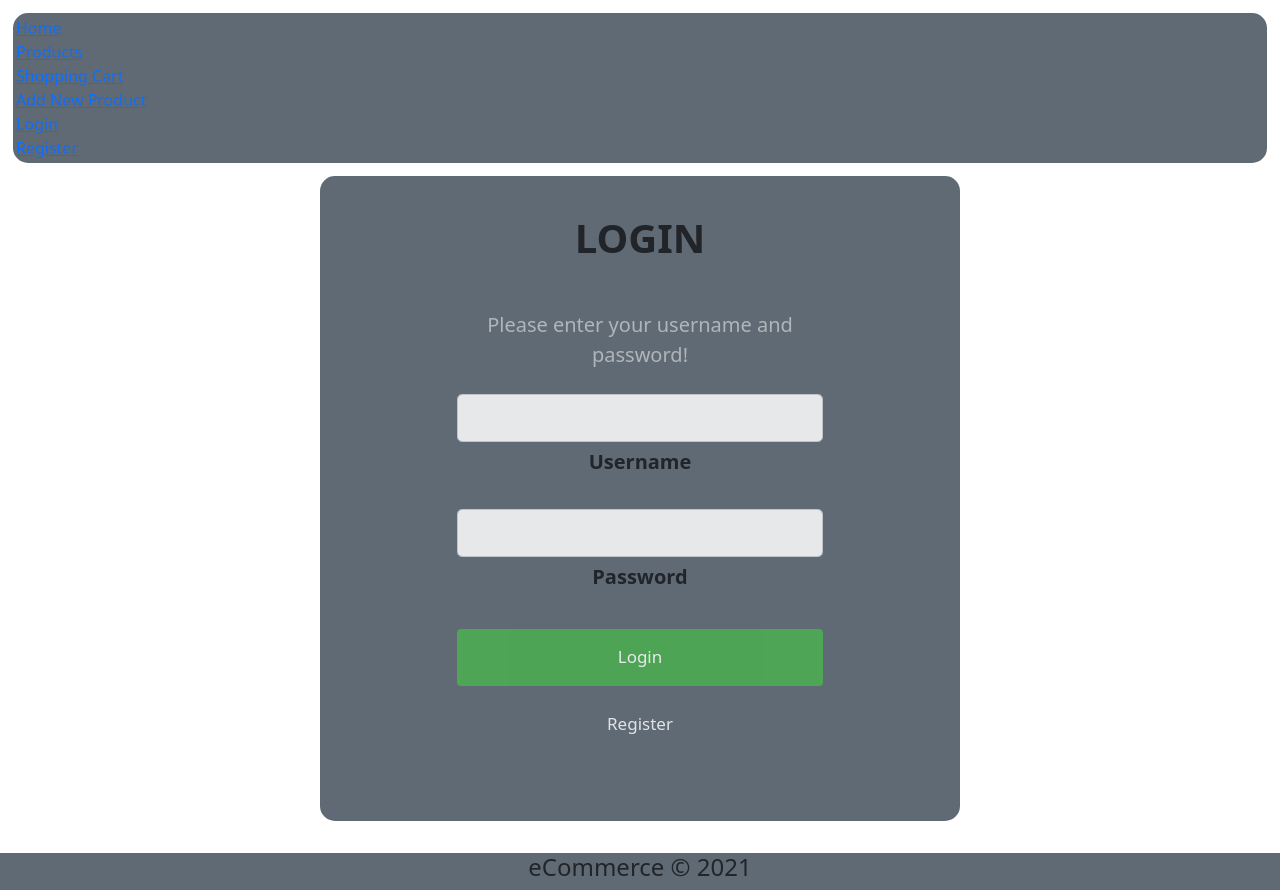
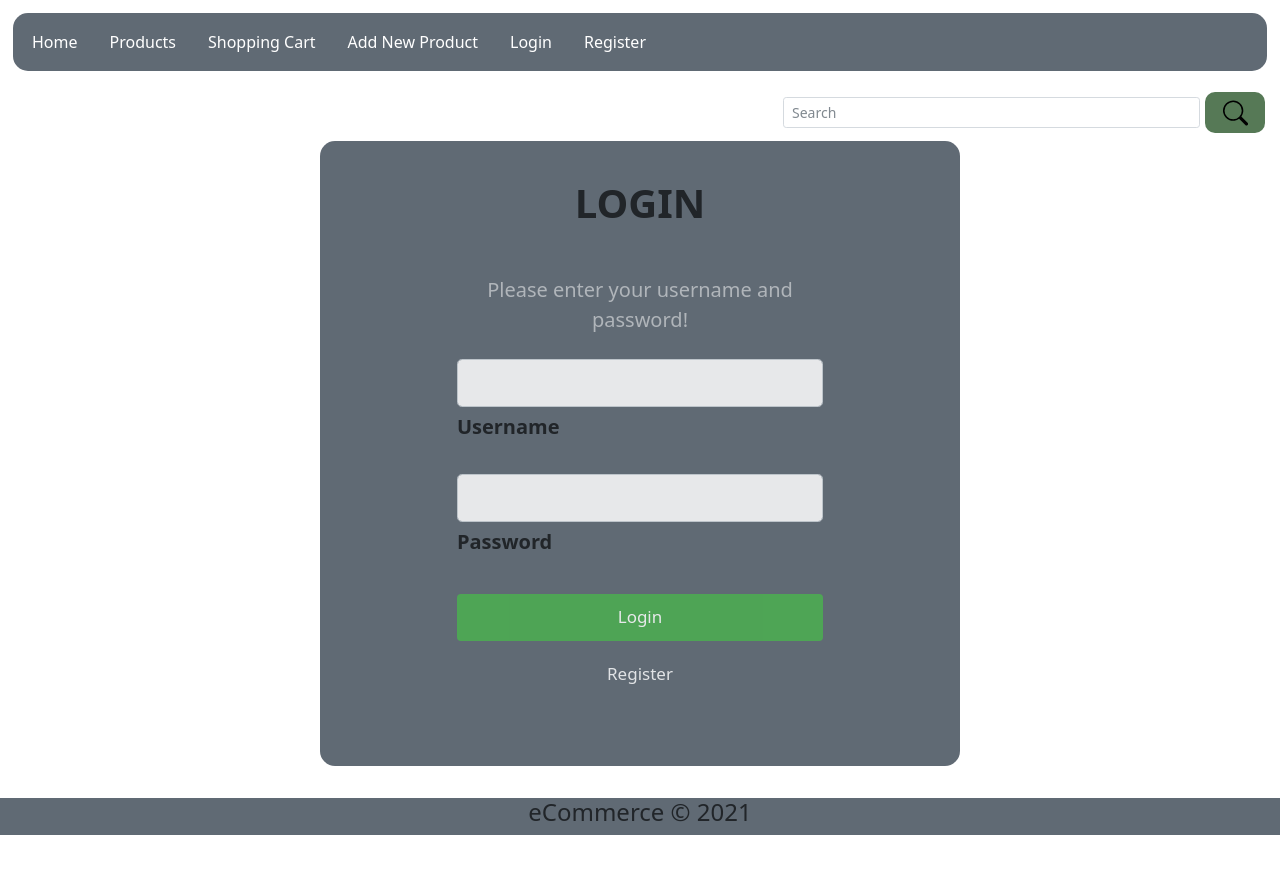
Before and after one commit to MarshallCass/Sports_Memorabilia_Front_End, a React (Create React App) app: page /Login in a window 1280 px wide. After the commit the page ends 835 px from the top, so only its background shows below. Built offline with nearby package versions, Linux system fonts and the light colour scheme; no server answers.

Commit message:
added search bar as new file

```diff
--- a/src/Components/App.jsx
+++ b/src/Components/App.jsx
@@ -11,6 +11,7 @@ import Logout from './Logout/Logout'
 import jwtDecode from 'jwt-decode';
 import axios from 'axios';
 import Footer from './Footer/Footer';
+import SearchBar from './SearchBar/SearchBar';
 
 
 // const tokenFromStorage = localStorage.getItem('token');
@@ -129,7 +130,8 @@ const user = this.state.loggedInUser
 
                 {/* <CreateProduct  test="test" addNewProduct={this.addNewProduct} /> */}
                 <div>
-                <NavBar user={user} logoutUser={this.logoutUser}/>
+                <NavBar user={user} />
+                <SearchBar />
                 </div>
 
                 <Switch>
--- a/src/Components/NavBar/NavBar.jsx
+++ b/src/Components/NavBar/NavBar.jsx
@@ -6,7 +6,8 @@ import { Link } from 'react-router-dom';
 const NavBar = ({user}) => {
 
     return (
-    <div>
+<nav>
+
        {user && <h4> Welcome {user.username} </h4>}
             <ul>
                         <Link to ='/Home'> <li>Home</li> </Link>
@@ -22,12 +23,13 @@ const NavBar = ({user}) => {
                 {user &&
                     <React.Fragment>
 
-                        <Link to='/logout'> <li> Logout </li></Link>
+                        <Link to='/Logout'> <li> Logout </li></Link>
 
                     </React.Fragment>
-                    }
+                }
             </ul>
-    </div>
+
+</nav>
     );
 }
 
--- /dev/null
+++ b/src/Components/SearchBar/SearchBar.css
@@ -0,0 +1,100 @@
+.header {
+    background-color: #F1F1F1;
+    text-align: center;
+    padding: 16px;
+}
+
+ul {
+    list-style-type: none;
+    margin: 1%;
+    padding: .25%;
+    border-radius: 15px;
+    overflow: hidden;
+    background-color: #606a74;
+    float:none;
+}
+nav {
+    z-index: 9999;
+}
+nav a {
+    float: left;
+    display: block;
+    color: white;
+    text-align: center;
+    padding: 14px 16px;
+    text-decoration: none;
+    }
+    #nav a:hover {
+    background-color: black;
+    color: #F1F1F1;
+    }
+#nav a.active {
+    background-color: #F1F1F1;
+    color: white;
+    }
+.content {
+    padding: 16px;
+    }
+.sticky {
+    position: fixed;
+    top: 0;
+    width: 100%;
+    }
+.sticky + .content {
+    padding-top: 60px;
+    }
+
+.form-outline{
+        text-align: left;
+      }
+
+.search-bar{
+    margin-inline-start: 60%;
+    padding: 8px 15px;
+    max-width: 40%;
+    position: relative;
+
+
+}
+
+    /* style inputs and link buttons */
+input,
+ .btn {
+    width: 100%;
+    padding: 5%;
+    border: none;
+    border-radius: 4px;
+    margin: 5px 0;
+    opacity: 0.85;
+    display: inline-block;
+    font-size: 17px;
+    line-height: 10px;
+    text-decoration: none; /* remove underline from anchors */
+}
+
+input:hover,
+ .btn:hover {
+    opacity: 1;
+}
+
+/* style the submit button */
+button-nav[type="submit"] {
+    border-radius: 10px;
+    padding: 6px 5px 5px 18px;
+    background-color: #567956;
+    color: black;
+    cursor: pointer;
+    width: 60px;
+    height: auto;
+}
+
+button-nav[type="submit"]:hover {
+    background-color: #45a049;
+    width: 50px;
+    border-radius: 10px;
+    padding: 6px 5px 5px 18px;
+    color: white;
+    cursor: pointer;
+    width: 60px;
+    height: auto;
+}
--- a/src/Components/SearchBar/SearchBar.jsx
+++ b/src/Components/SearchBar/SearchBar.jsx
@@ -1,6 +1,5 @@
 import React from 'react';
-import './NavBar.css';
-import { Link } from 'react-router-dom';
+import './SearchBar.css';
 import { Component } from 'react';
 
 class SearchBar extends Component {
@@ -43,3 +42,5 @@ class SearchBar extends Component {
         )
     }
 }
+
+export default SearchBar
```
